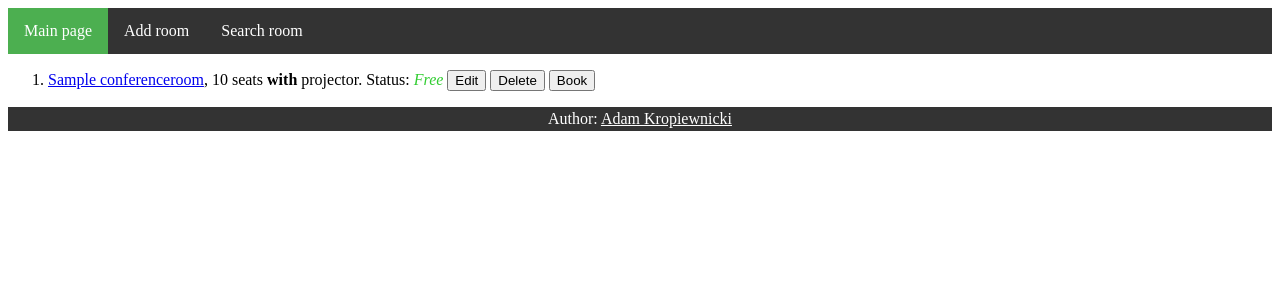
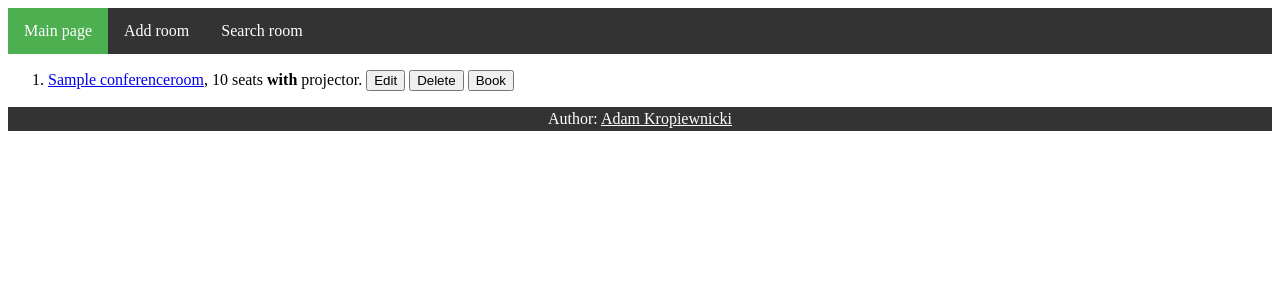
Before and after one commit to megaz0rd/reservation_system, a Django app: page /room/ in a window 1280 px wide. Shown: the top 300 px of the page. Run offline with Django 3.2, Linux system fonts and the light colour scheme; tables that the repository leaves empty hold one stand-in row (values such as "Sample post").

Commit message:
Fixed HTML

```diff
--- a/src/templates/base.html
+++ b/src/templates/base.html
@@ -60,15 +60,16 @@
 
     <li> <a href="{% url 'conference_room:room-detail' room.id %}">
         {{ room.name }}</a>, {{ room.capacity }} seats
-        <b>{% if room.projector == 1 %} with
-        {% else %} without
-            {% endif %}</b> projector. Status:
+        <b>
+            {% if room.projector == 1 %} with
+                {% else %} without
+            {% endif %}
+        </b>
+        projector.
         {% for obj in room.booking.all %}
-        {% if obj.date == today %}
-        <i style="color:red;">Booked</i>
-        {% else %}
-        <i style="color: limegreen;">Free</i>
-        {% endif %}
+            {% if obj.date == today %}
+            <i style="color:red;">Booked today</i>
+            {% endif %}
         {% endfor %}
         <a href="{% url 'conference_room:edit-room' room.id %}"><button>
             Edit</button></a>
```
